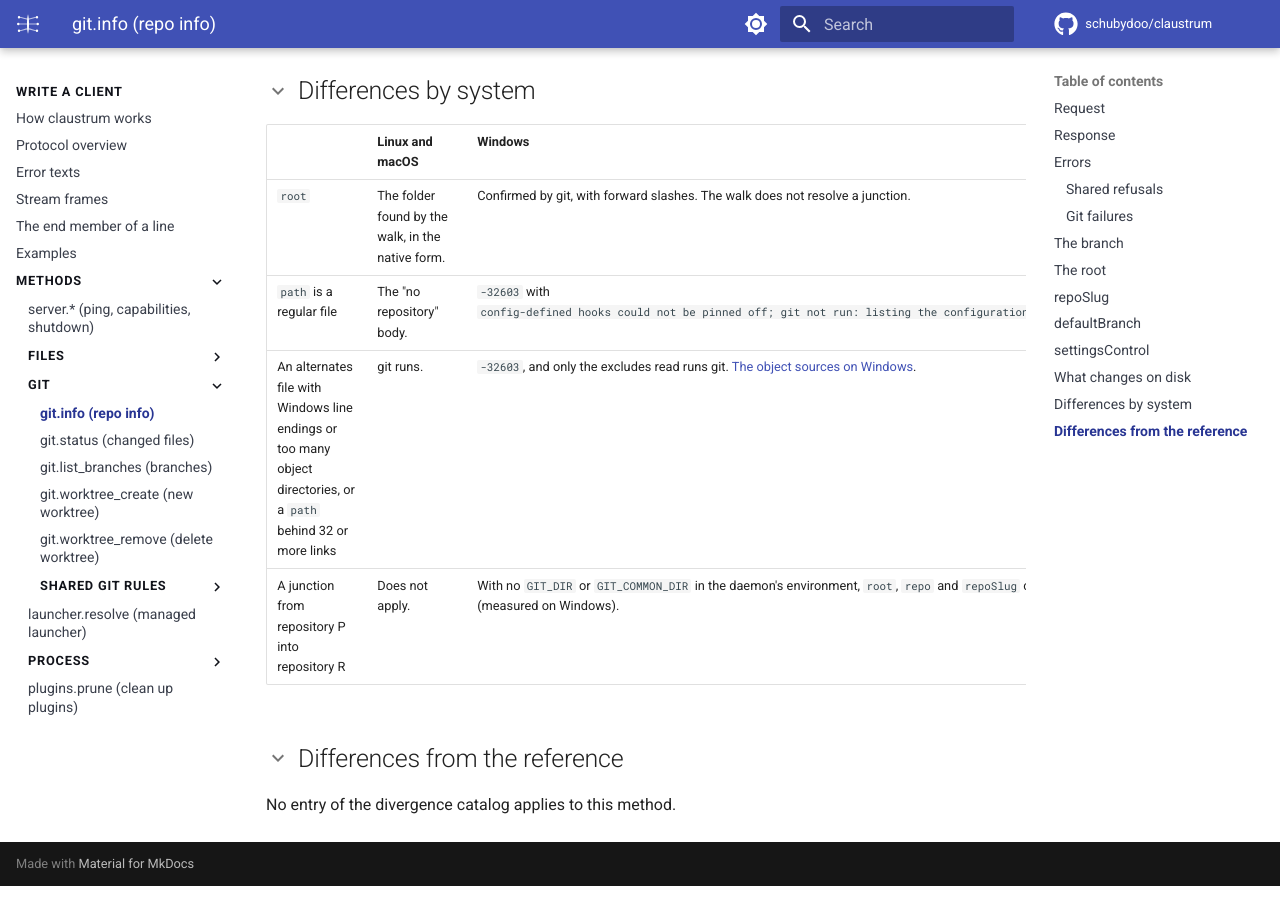
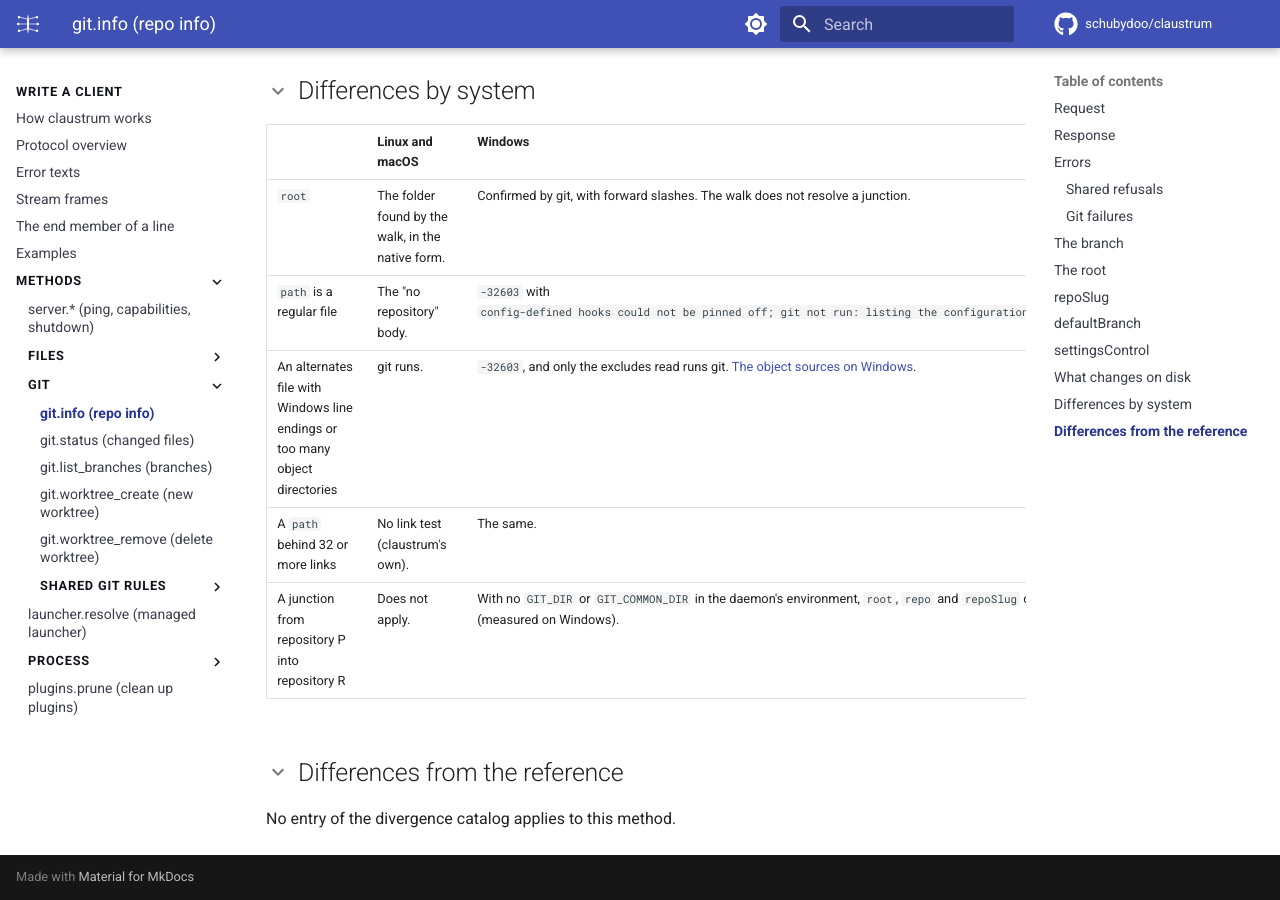
Before and after one commit to schubydoo/claustrum, an MkDocs documentation site: the page built from docs/protocol/git-info.md, in a window 1280 px wide and 900 px high, scrolled down 5085 px. Built offline with MkDocs 1.6.1 and Material for MkDocs 9.7.7, drawn with Linux system fonts in a browser that asks for light colours; comment, search, counter and statistics services are not loaded.

Commit message:
docs(git.info): give the link chain its own row of the differences
On Linux and macOS claustrum runs no link test for git.info, and older
rows show a chain of 41 links refused with an error there, so the row
no longer says that git runs for a long chain.

Co-Authored-By: Claude Opus 5.5 <noreply@anthropic.com>

```diff
--- a/docs/protocol/git-info.md
+++ b/docs/protocol/git-info.md
@@ -141,7 +141,8 @@ The settings copy can add files to the folder `git-shadow` beside the socket: th
 |---|---|---|
 | `root` | The folder found by the walk, in the native form. | Confirmed by git, with forward slashes. The walk does not resolve a junction. |
 | `path` is a regular file | The "no repository" body. | `-32603` with `config-defined hooks could not be pinned off; git not run: listing the configuration in force: fork/exec <git.exe path>: The directory name is invalid.` |
-| An alternates file with Windows line endings or too many object directories, or a `path` behind 32 or more links | git runs. | `-32603`, and only the excludes read runs git. [The object sources on Windows](git-rules-trust.md#the-object-sources-on-windows). |
+| An alternates file with Windows line endings or too many object directories | git runs. | `-32603`, and only the excludes read runs git. [The object sources on Windows](git-rules-trust.md#the-object-sources-on-windows). |
+| A `path` behind 32 or more links | No link test (claustrum's own). | The same. |
 | A junction from repository P into repository R | Does not apply. | With no `GIT_DIR` or `GIT_COMMON_DIR` in the daemon's environment, `root`, `repo` and `repoSlug` come from P. `branch` comes from R, and `defaultBranch` can be `""` (measured on Windows). |
 
 ## Differences from the reference
```
Also changed, not shown: 1 other file.
